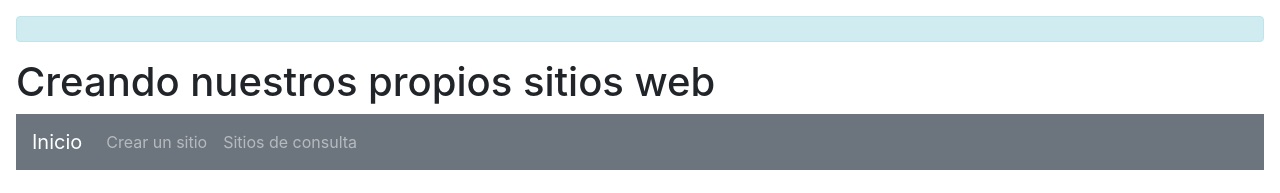
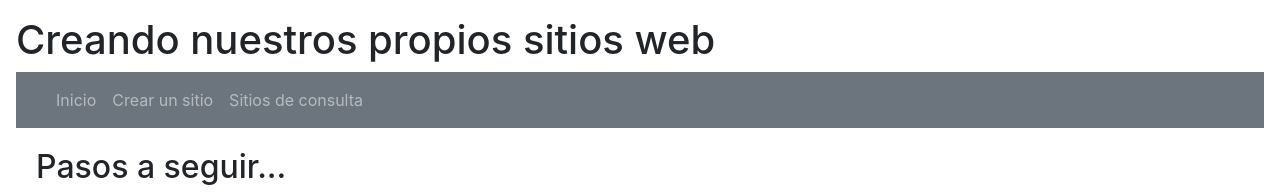
Before and after one commit to vanpin/vanpin.github.io, a plain HTML site: page actividad1/crear.html in a window 1280 px wide. Shown: the top 193 px of the page. Drawn offline with nearby package versions, Linux system fonts and the light colour scheme.

Commit message:
Update crear.html

```diff
--- a/actividad1/crear.html
+++ b/actividad1/crear.html
@@ -7,14 +7,15 @@
   </head>
   <body class="p-3">
   <!-- v -->
-<div class="alert alert-info"></div>
-
 <h1>Creando nuestros propios sitios web</h1>
 
 <nav class="navbar navbar-expand-lg navbar-dark bg-secondary">
-  <a class="navbar-brand" href="#">Inicio</a>
+  <a class="navbar-brand" href="#"></a>
   <div class="collapse navbar-collapse">
     <ul class="navbar-nav mr-auto">
+      <li class="nav-item">
+        <a class="nav-link" href="index.html">Inicio</a>
+      </li>
       <li class="nav-item">
         <a class="nav-link" href="crear.html">Crear un sitio</a>
       </li>
@@ -41,6 +42,8 @@
   </ol>
 </div>
 
+
+
   <!-- ^ -->
   </body>
 </html>
```
